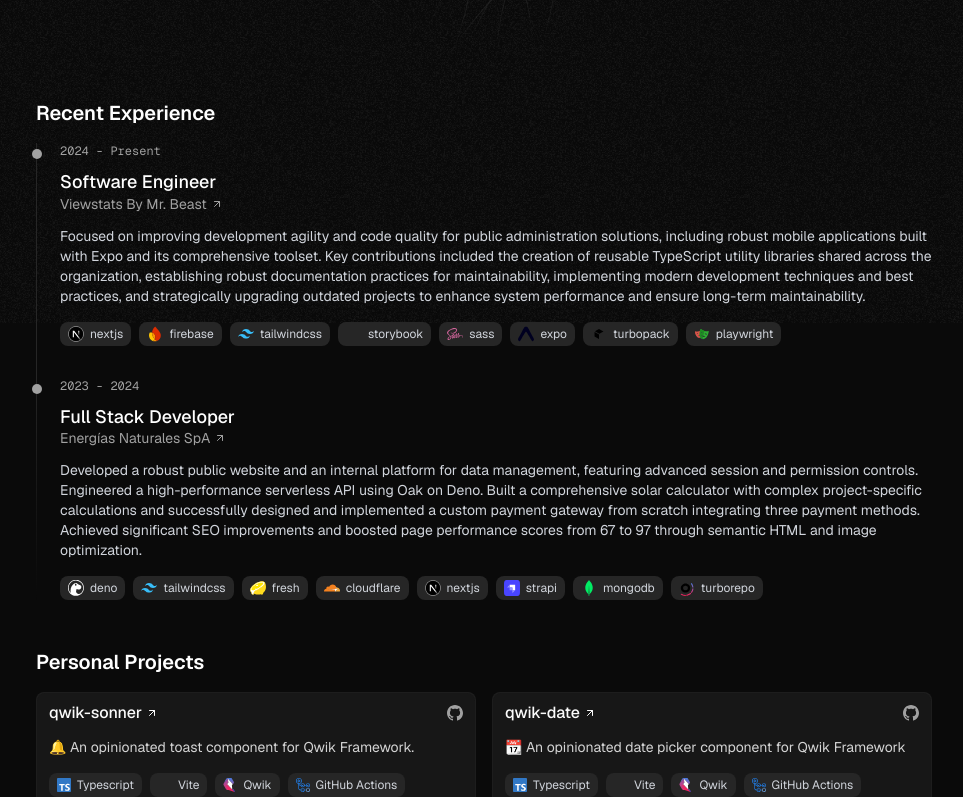
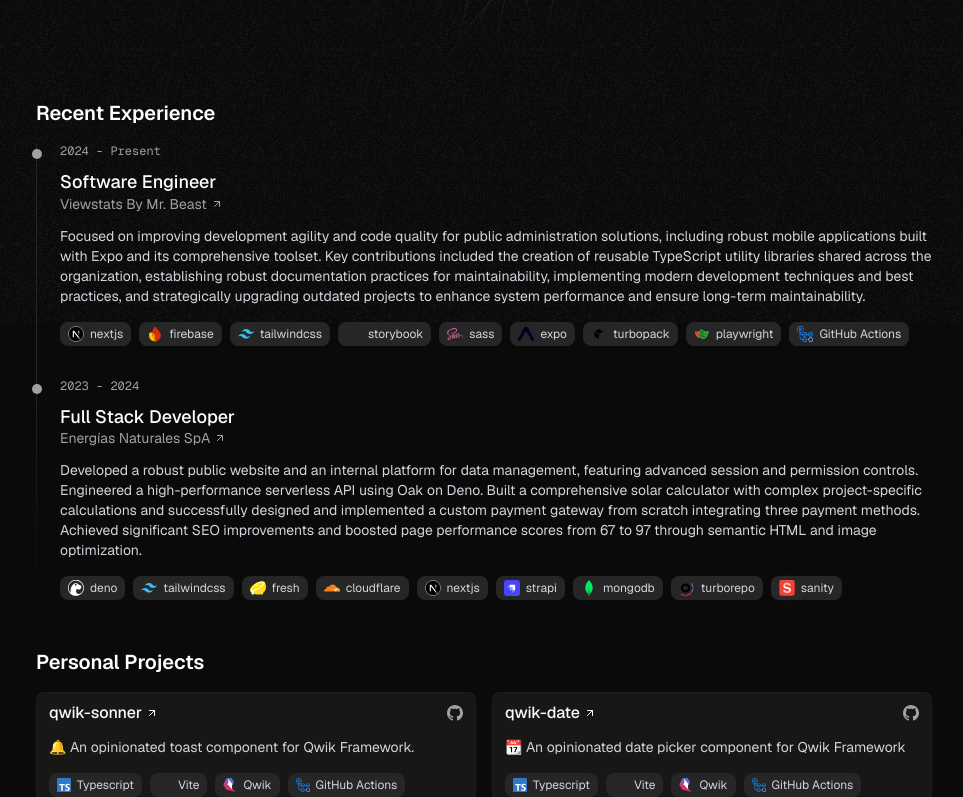
Before and after one commit to diecodev/diecodev, a Next.js app: page / in a window 1280 px wide. Shown: the part 477-1274 px from the top of the page, without its empty margins (156-1119 px from the left). Built offline with nearby package versions, Linux system fonts and the light colour scheme.

Commit message:
feat: ✨ add GitHub Actions and Sanity icons to recent experience

```diff
--- a/components/chore/recent-experience.tsx
+++ b/components/chore/recent-experience.tsx
@@ -7,9 +7,11 @@
 import External from "~/svg/external.svg";
 import Firebase from "~/svg/firebase.svg";
 import Fresh from "~/svg/fresh.svg";
+import GH from "~/svg/gh-actions.svg";
 import MongoDB from "~/svg/mongodb.svg";
 import Next from "~/svg/nextjs.svg";
 import Pw from "~/svg/playwright.svg";
+import Sanity from "~/svg/sanity.svg";
 import Sass from "~/svg/sass.svg";
 import Storybook from "~/svg/storybook.svg";
 import Strapi from "~/svg/strapi.svg";
@@ -36,6 +38,7 @@
 			{ label: "expo", icon: Expo },
 			{ label: "turbopack", icon: Turbopack },
 			{ label: "playwright", icon: Pw },
+			{ label: "GitHub Actions", icon: GH },
 		],
 	},
 	{
@@ -56,6 +59,7 @@
 			{ label: "strapi", icon: Strapi },
 			{ label: "mongodb", icon: MongoDB },
 			{ label: "turborepo", icon: Turborepo },
+			{ label: "sanity", icon: Sanity },
 		],
 	},
 ] as const;
```
Also changed, not shown: svg/sanity.svg (added).
